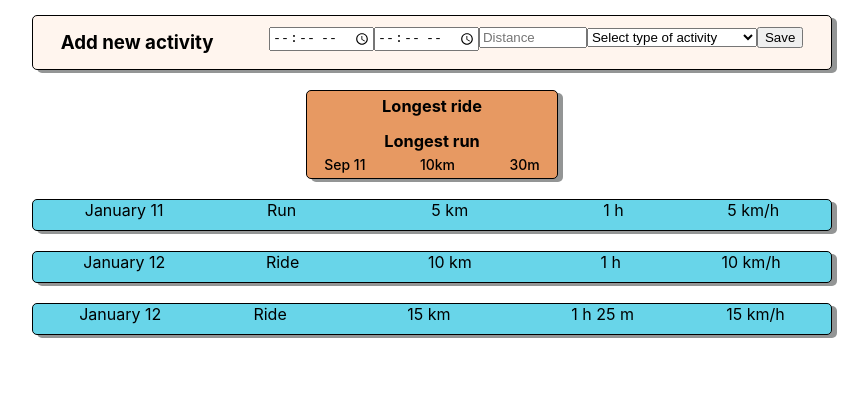
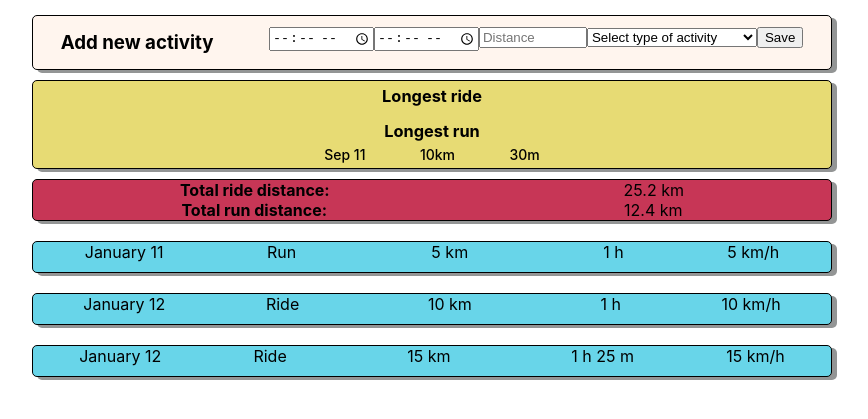
Before and after one commit to yurakbi/fit_calc, a React app: page / in a window 1280 px wide. Shown: the part 127-546 px from the top of the page, without its empty margins (208-1076 px from the left). Built offline with nearby package versions, Linux system fonts and the light colour scheme.

Commit message:
result_data

```diff
--- a/src/components/app/App.js
+++ b/src/components/app/App.js
@@ -62,14 +62,12 @@ class App extends Component {
 
  render () {
    const {data} = this.state;
-  //  const ride_activity = this.state.data.filter(item => item.activity === 'Ride');
-  //  const ride = ride_activity.filter(item => item.distance = Math.max(item.distance));
     return (
       <div className="App">
         <>
           <MainName/>
           <InputActivity onAdd={this.addItem}/>
-          <BestResult/>
+          <BestResult data={data}/>
           <ResultList data={data}/>
         </>
       </div>
--- a/src/components/bestResult/BestResult.js
+++ b/src/components/bestResult/BestResult.js
@@ -2,8 +2,10 @@
 
 import '../style/index.css';
 
-const BestResult = ({}) => {
-
+const BestResult = ({data}) => {
+    console.log(data);
+    const ride_activity = data.filter(item => item.activity === 'Ride');
+    // const best_ride = ride_activity.find(elem => {
     return(
         <div className='result_best'>
             <div className="longest">
@@ -23,7 +25,17 @@ const BestResult = ({}) => {
                     <div className="longest_run_time">30m</div>
                 </div>
             </div>
-        </div>
+            </div>
+            <div className="total">
+                <div className="total_ride_distance">
+                    <h4>Total ride distance:</h4>
+                    <div className="total_ride"> 25.2 km</div>
+                </div>
+                <div className="total_run_distance">
+                    <h4>Total run distance:</h4>
+                    <div className="total_run">12.4 km</div>
+                </div>
+            </div>
         </div>
 
     )
--- a/src/components/mainName/mainName.js
+++ b/src/components/mainName/mainName.js
@@ -1,6 +1,6 @@
 import '../style/index.css';
 
-const MainName = () => {
+const mainName = () => {
     return (
         <section className="main">
             <h1>Activity tracker</h1>
@@ -8,4 +8,4 @@ const MainName = () => {
     )
 }
 
-export default MainName;
+export default mainName;
--- a/src/components/style/index.css
+++ b/src/components/style/index.css
@@ -99,13 +99,15 @@ ul {
 }
 
 .longest {
-  margin-top: 20px;
-  background-color: rgb(231, 153, 98);
+  grid-template-columns: 200px;
+  margin-top: 10px;
+  background-color: rgb(231, 219, 116);
   min-height: 30px;
   border: solid 1px ;
   border-radius: 5px;
+  grid-column-start:  2;
+  grid-column-end: 3;
   box-shadow: 5px 3px  rgb(147, 149, 149);
-  width: 250px;
 }
 
 .longest_ride {
@@ -147,6 +149,7 @@ h3 {
 
 .total {
   grid-template-columns: 200px;
+  margin-top: 10px;
   background-color: rgb(199, 54, 86);
   min-height: 30px;
   border: solid 1px ;
```
